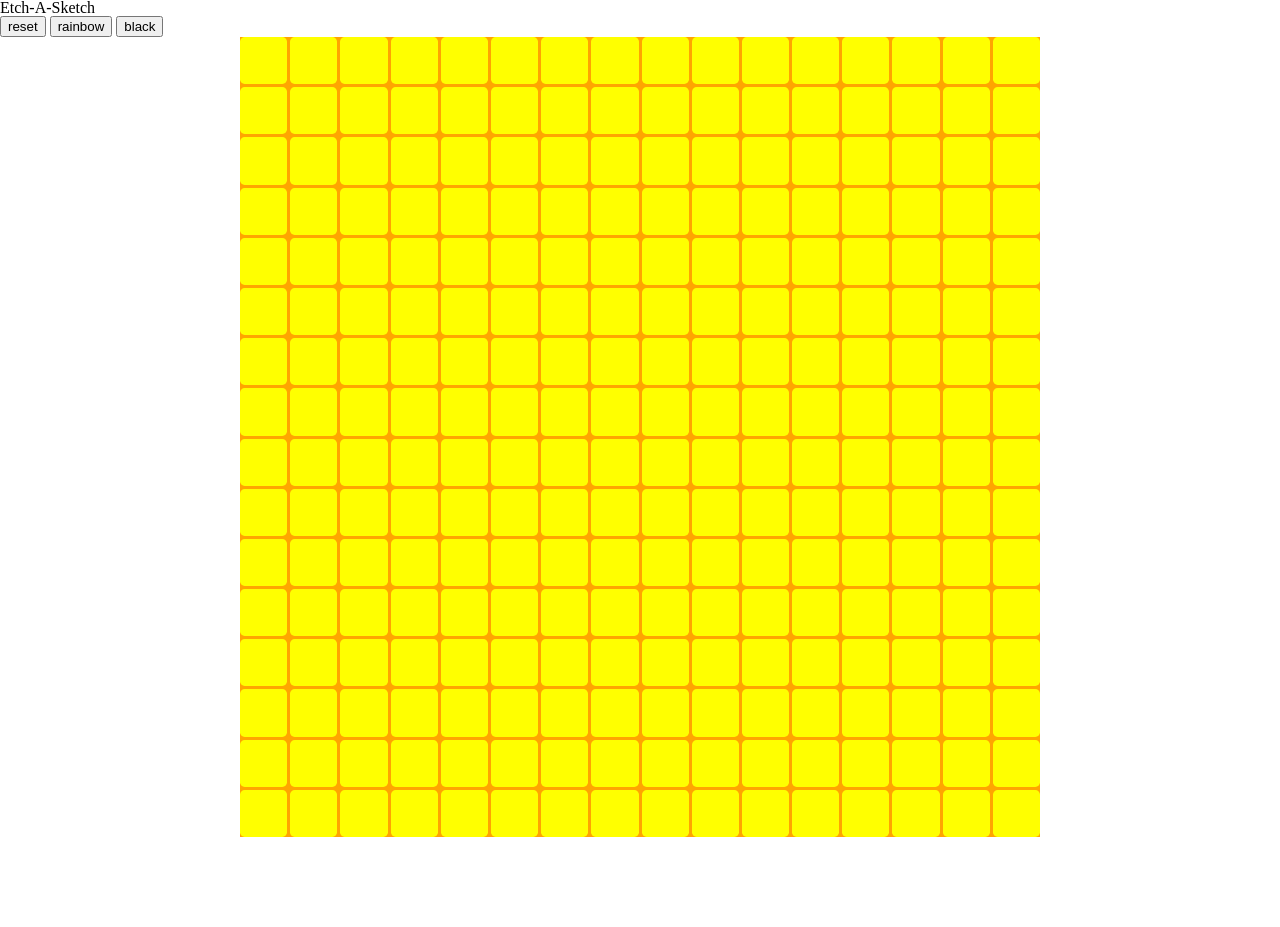
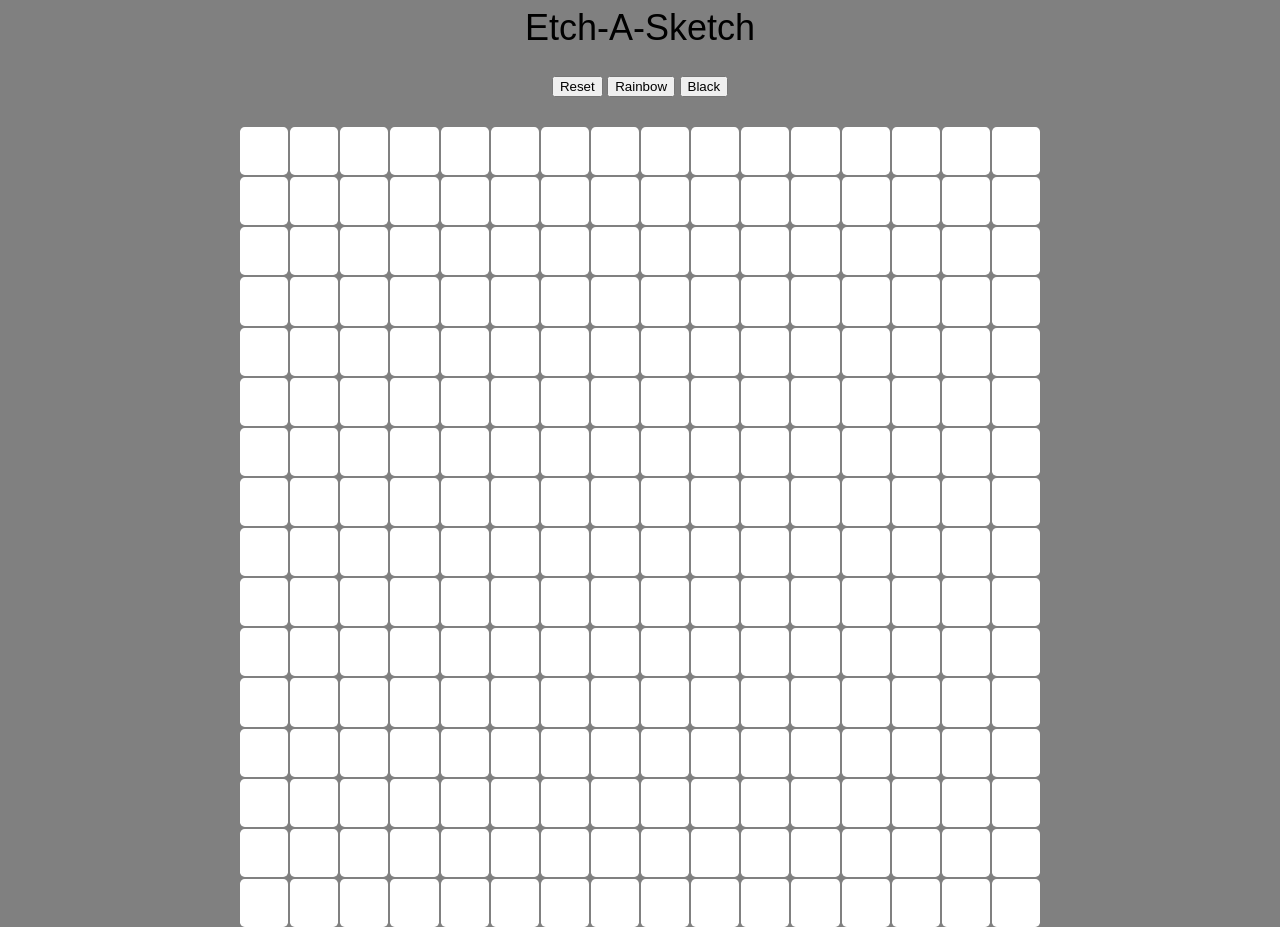
Before and after one commit to wesleymellon/Etch-a-Sketch-Game, a plain HTML site: page index.html in a window 1280 px wide. Before the commit the page ends 837 px from the top, so only its background shows below. Drawn offline with Linux system fonts and the light colour scheme.

Commit message:
Stylize the page

```diff
--- a/index.css
+++ b/index.css
@@ -49,6 +49,23 @@ table {
 
 /* Original Code */
 
+body{
+  font-family: 'Noto Serif KR', sans-serif;
+  background-color: grey;
+}
+
+h1{
+  text-align: center;
+  font-size: 36px;
+  margin: 10px;
+}
+
+#buttonHolder{
+  text-align: center;
+  margin-top: 30px;
+  margin-bottom: 30px;
+}
+
 #overallContainer{
   width: 100%;
   height: 100%;
@@ -57,15 +74,15 @@ table {
 #cellContainer{
   width: 800px;
   height: 800px;
-  background-color: orange;
+  background-color: grey;
   margin: 0 auto;
   display: grid;
 
-  grid-column-gap: 3px;
-  grid-row-gap: 3px;
+  grid-column-gap: 2px;
+  grid-row-gap: 2px;
 }
 
 .cell{
   border-radius: 10%;
-  background-color: yellow;
+  background-color: white;
 }
--- a/index.html
+++ b/index.html
@@ -1,13 +1,16 @@
 <html>
   <head>
     <link href="index.css" type="text/css" rel="stylesheet">
+    <link href="https://fonts.googleapis.com/css?family=Noto+Serif+KR" rel="stylesheet">
     <title>Etch-A-Sketch</title>
   </head>
   <body>
     <h1>Etch-A-Sketch</h1>
-    <button id="resetButton">reset</button>
-    <button id="rainbowButton">rainbow</button>
-    <button id="blackButton">black</button>
+    <div id="buttonHolder">
+      <button id="resetButton">Reset</button>
+      <button id="rainbowButton">Rainbow</button>
+      <button id="blackButton">Black</button>
+    </div>
     <div id="overallContainer"></div>
   </body>
   <script src="script.js"></script>
```
Also changed, not shown: script.js (+0 -22 lines).
